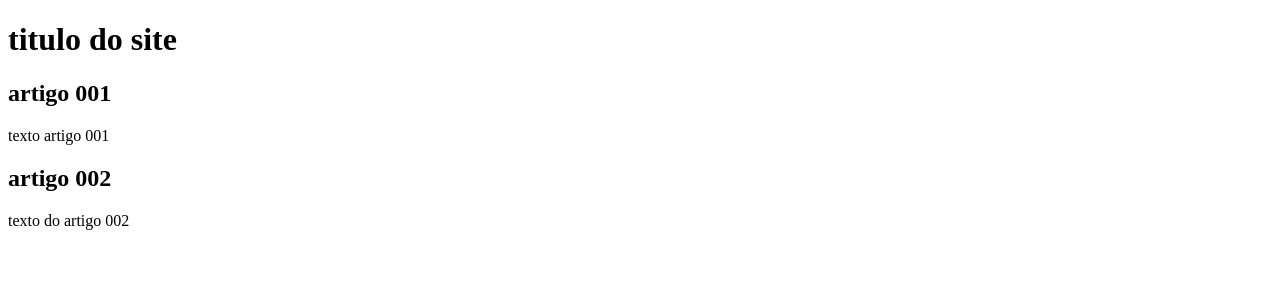
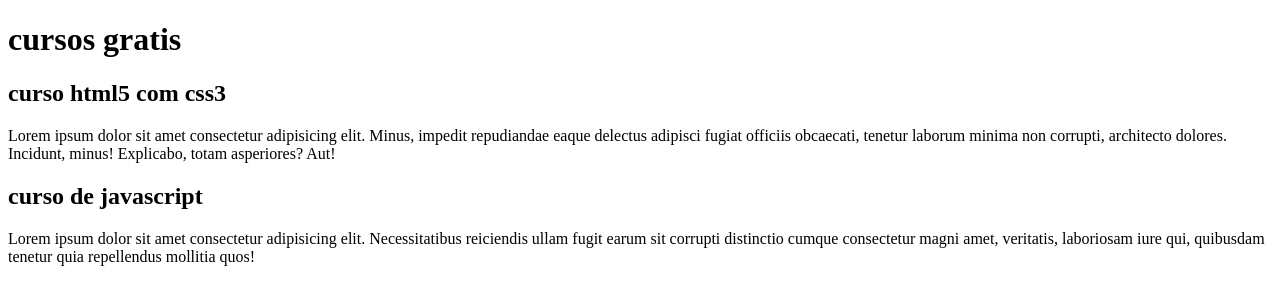
Before and after one commit to KalvnzN/projeto-site, a plain HTML site: page index.html in a window 1280 px wide. Drawn offline with Linux system fonts and the light colour scheme.

Commit message:
comecei a escrever o conteudo

```diff
--- a/index.html
+++ b/index.html
@@ -8,15 +8,15 @@
 <body>
     <main>
         <header>
-            <h1>titulo do site</h1>
+            <h1>cursos gratis</h1>
         </header>
         <article>
-            <h2>artigo 001</h2>
-            <p>texto artigo 001</p>
+            <h2>curso html5 com css3</h2>
+            <p>Lorem ipsum dolor sit amet consectetur adipisicing elit. Minus, impedit repudiandae eaque delectus adipisci fugiat officiis obcaecati, tenetur laborum minima non corrupti, architecto dolores. Incidunt, minus! Explicabo, totam asperiores? Aut!</p>
         </article>
         <article>
-            <h2>artigo 002</h2>
-            <p>texto do artigo 002</p>
+            <h2>curso de javascript</h2>
+            <p>Lorem ipsum dolor sit amet consectetur adipisicing elit. Necessitatibus reiciendis ullam fugit earum sit corrupti distinctio cumque consectetur magni amet, veritatis, laboriosam iure qui, quibusdam tenetur quia repellendus mollitia quos!</p>
         </article>
     </main>
 </body>
```
